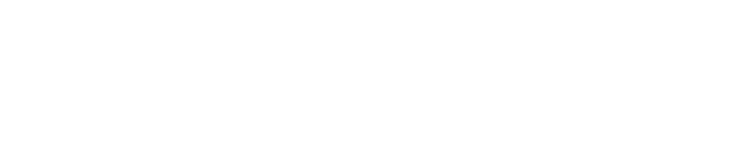
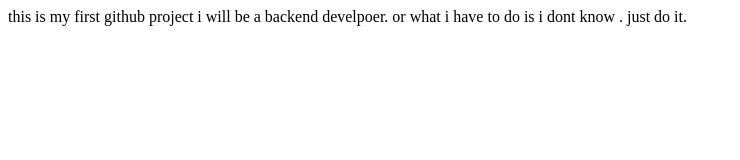
Before and after one commit to PaulPaulkim/companny_project, a plain HTML site: page company_project/index.html in a window 1280 px wide. Shown: the whole page, without its empty margins (0-740 px from the left). Drawn offline with Linux system fonts and the light colour scheme.

Commit message:
freshman first commit

```diff
--- a/company_project/index.html
+++ b/company_project/index.html
@@ -11,7 +11,8 @@
 
             </nav>
             <main>
-
+                this is my first github project
+                i will be a backend develpoer. or what i have to do is i dont know . just do it.
             </main>
             <footer>
 
```
